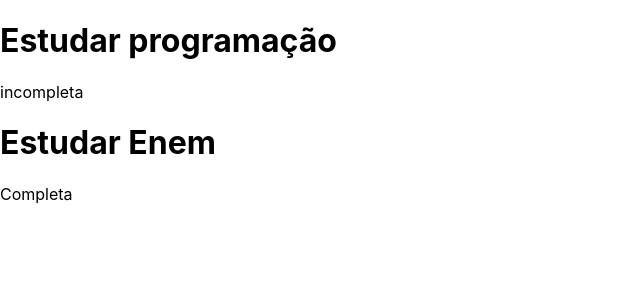
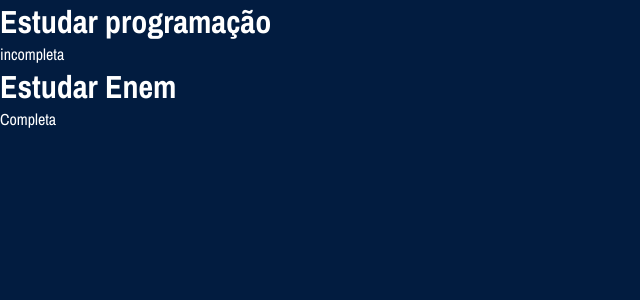
Before and after one commit to LucasKaiquee/Tasks-List, a React (Create React App) app: page / in a window 1280 px wide. Shown: the top 300 px of the page, without its empty margins (0-640 px from the left). Built offline with nearby package versions, Linux system fonts and the light colour scheme; no server answers.

Commit message:
style: add sass and change font family

```diff
--- a/package.json
+++ b/package.json
@@ -10,6 +10,7 @@
     "react": "^18.2.0",
     "react-dom": "^18.2.0",
     "react-scripts": "5.0.1",
+    "sass": "^1.55.0",
     "web-vitals": "^2.1.4"
   },
   "scripts": {
--- a/public/index.html
+++ b/public/index.html
@@ -15,6 +15,9 @@
       user's mobile device or desktop. See https://developers.google.com/web/fundamentals/web-app-manifest/
     -->
     <link rel="manifest" href="%PUBLIC_URL%/manifest.json" />
+    <link rel="preconnect" href="https://fonts.googleapis.com">
+    <link rel="preconnect" href="https://fonts.gstatic.com" crossorigin>
+    <link href="https://fonts.googleapis.com/css2?family=Archivo+Narrow:wght@400;500;700&display=swap" rel="stylesheet">
     <!--
       Notice the use of %PUBLIC_URL% in the tags above.
       It will be replaced with the URL of the `public` folder during the build.
--- a/src/index.css
+++ /dev/null
@@ -1,13 +0,0 @@
-body {
-  margin: 0;
-  font-family: -apple-system, BlinkMacSystemFont, 'Segoe UI', 'Roboto', 'Oxygen',
-    'Ubuntu', 'Cantarell', 'Fira Sans', 'Droid Sans', 'Helvetica Neue',
-    sans-serif;
-  -webkit-font-smoothing: antialiased;
-  -moz-osx-font-smoothing: grayscale;
-}
-
-code {
-  font-family: source-code-pro, Menlo, Monaco, Consolas, 'Courier New',
-    monospace;
-}
--- /dev/null
+++ b/src/index.scss
@@ -0,0 +1,15 @@
+$background-color: rgb(2, 28, 64);
+$primary-text-color: #ffff;
+
+*{
+  margin: 0;
+  padding: 0;
+  box-sizing: border-box;
+}
+
+body {
+  margin: 0;
+  font-family: 'Archivo Narrow', sans-serif;
+  background: $background-color;
+  color: $primary-text-color;
+}
```
Also changed, not shown: src/index.js (+5 -2 lines), 1 other file (tests, documents, lock files or other folders).
